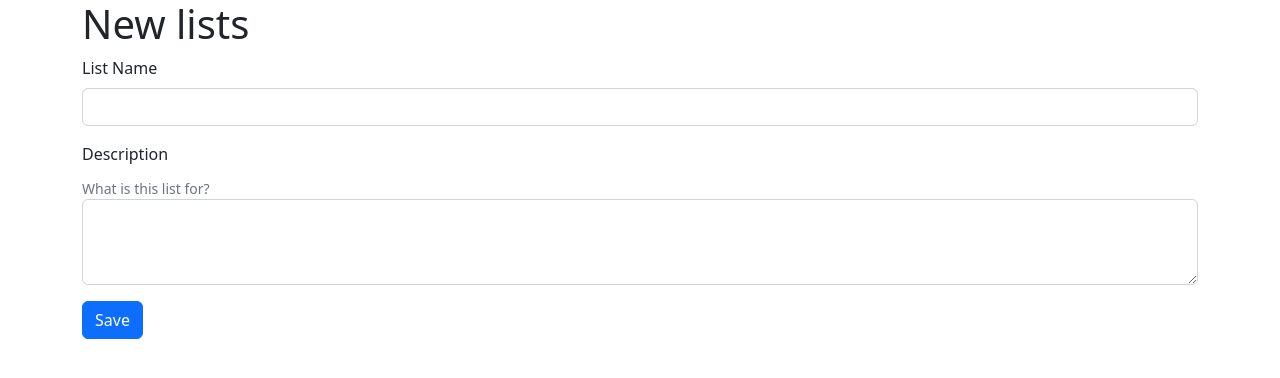
After one commit to samueljsb/vote-on-todos, a Django app: template vote_on_todos/website/templates/new-list.html in a window 1280 px wide. The commit adds this page. Shown: the top 378 px of the page. Run offline with Django 4.2, Linux system fonts and the light colour scheme; the template is opened without the code that fills it, so the values that code supplies are empty.

Commit message:
Allow new lists to be added from the website

```diff
--- a/setup.cfg
+++ b/setup.cfg
@@ -6,6 +6,7 @@ source =
 omit =
   vote_on_todos/website/settings.py
   vote_on_todos/website/wsgi.py
+  vote_on_todos/website/bootstrap/templatetags/bootstrap.py
 
 [flake8]
 extend-ignore = E501
--- a/vote_on_todos/website/templates/_base.html
+++ b/vote_on_todos/website/templates/_base.html
@@ -5,6 +5,7 @@
     <meta name="viewport" content="width=device-width, initial-scale=1">
     <title>vote on todos</title>
 
+    <!-- See Note [Settings unsuitable for production] -->
     <link href="https://cdn.jsdelivr.net/npm/bootstrap@5.2.0/dist/css/bootstrap.min.css" rel="stylesheet" integrity="sha384-gH2yIJqKdNHPEq0n4Mqa/HGKIhSkIHeL5AyhkYV8i59U5AR6csBvApHHNl/vI1Bx" crossorigin="anonymous" />
   </head>
   <body>
--- /dev/null
+++ b/vote_on_todos/website/templates/new-list.html
@@ -0,0 +1,36 @@
+{% extends '_base.html' %}
+
+{% block content %}
+<h1>New lists</h1>
+
+<form method="post">
+  {% csrf_token %}
+  <div class="mb-3">
+    <label for="list_name" class="form-label">List Name</label>
+    <input id="list_name"
+      name="list_name" type="text"
+      class="form-control {% if form.list_name.errors %}is-invalid{% endif %}"
+      value="{{ form.list_name.data|default:'' }}"
+    >
+    {% for error in form.list_name.errors %}
+      <div class="invalid-feedback">
+        {{ error }}
+      </div>
+    {% endfor %}
+  </div>
+  <div class="mb-3">
+    <label for="description" class="form-label">Description</label>
+    <div id="descriptionHelp" class="form-text">What is this list for?</div>
+    <textarea  id="description"
+      name="description"
+      class="form-control {% if form.description.errors %}is-invalid{% endif %}" rows="3" aria-describedby="descriptionHelp"
+    >{{ form.description.data|default:'' }}</textarea>
+    {% for error in form.description.errors %}
+      <div class="invalid-feedback">
+        {{ error }}
+      </div>
+    {% endfor %}
+  </div>
+  <button type="submit" class="btn btn-primary">Save</button>
+</form>
+{% endblock content %}
--- a/vote_on_todos/website/urls.py
+++ b/vote_on_todos/website/urls.py
@@ -6,4 +6,5 @@ from . import views
 
 urlpatterns = [
     path('lists/', views.Lists.as_view(), name='lists'),
+    path('new-list/', views.NewList.as_view(), name='new-list'),
 ]
```
Also changed, not shown: tests/website/views_test.py (+22 -0 lines), vote_on_todos/website/config.py (+10 -0 lines), vote_on_todos/website/templates/lists.html (+19 -12 lines), vote_on_todos/website/views.py (+39 -1 lines).
